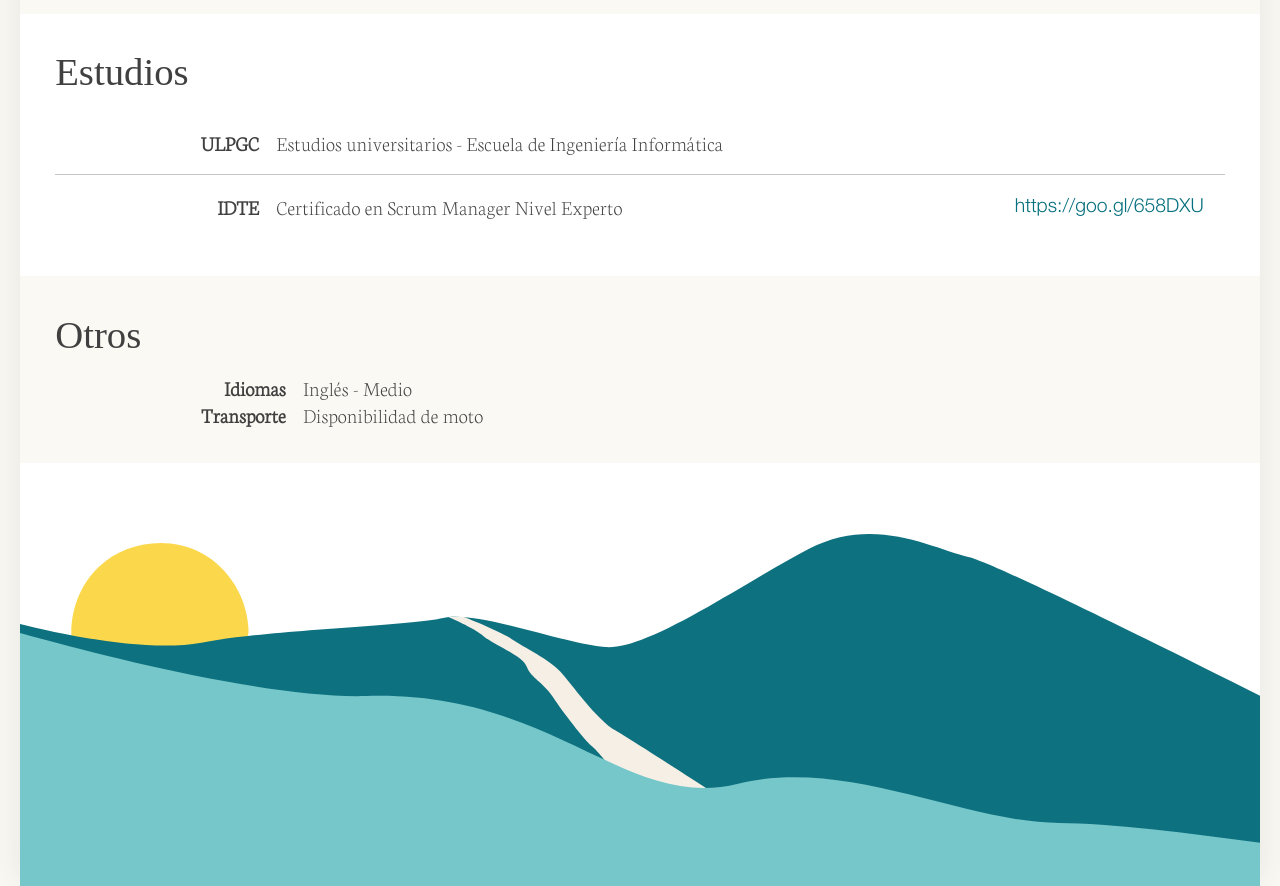
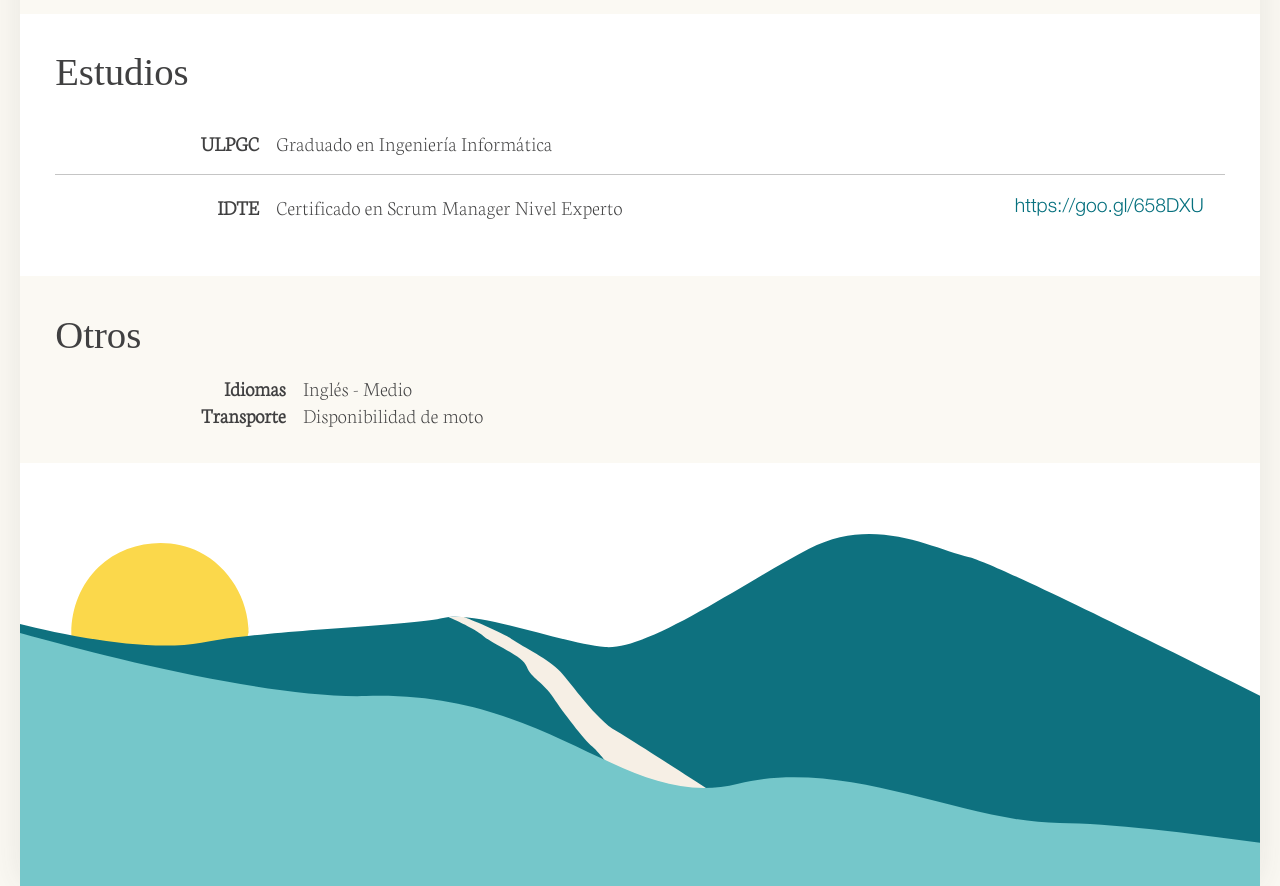
Before and after one commit to CrisKrus/CV, a plain HTML site: page index.html in a window 1280 px wide. Shown: the part 1140-2026 px from the top of the page. Drawn offline with Linux system fonts and the light colour scheme; a web font is replaced by a local one.

Commit message:
Update index.html

```diff
--- a/index.html
+++ b/index.html
@@ -74,7 +74,7 @@
       <div class="group">
         <b>ULPGC</b>
         <p>
-          Estudios universitarios - Escuela de Ingeniería Informática
+          Graduado en Ingeniería Informática
         </p>
       </div>
       <div class="group">
```
